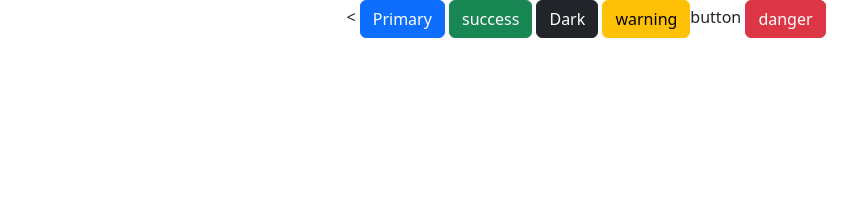
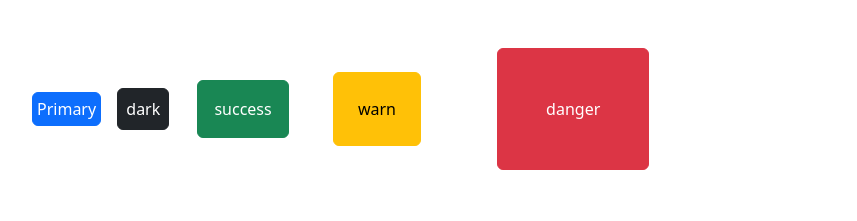
Before and after one commit to abyssiniatech/Bootstrap5_course, a website: page index.html in a window 1280 px wide. Shown: the whole page, without its empty margins (54-911 px from the left). Drawn offline with nearby package versions, Linux system fonts and the light colour scheme.

Commit message:
lession2

```diff
--- a/index.html
+++ b/index.html
@@ -9,14 +9,18 @@
     <link rel ="stylesheet"  href="./node_modules//bootstrap//dist/css//bootstrap.min.css">
 </head>
 <body>
-      <div class="container text-center ">
-        <
-        <button class=" btn btn-primary">Primary</button>
-        <button class="btn btn-success">success</button>
-        <button class="btn btn-dark">Dark</button>
-        <button class="btn btn-warning">warning</button>button
-        <button class="btn btn-danger">danger</button>
+        <!-- bootstrap padding and margin -->
+         <div class="container">
+              <p class="p-1 m-1 btn btn-primary">Primary</p>
+              <p class="p-2 m-2 btn btn-dark">dark</p>
+              <p class="p-3 m-3 btn btn-success">success</p>
+              <p class="p-4 m-4 btn btn-warning">warn</p>
+              <p class="p-5 m-5 btn btn-danger">danger</p>
+         </div>
 
-    </div>
+
+
+
+
 </body>
 </html>
```
